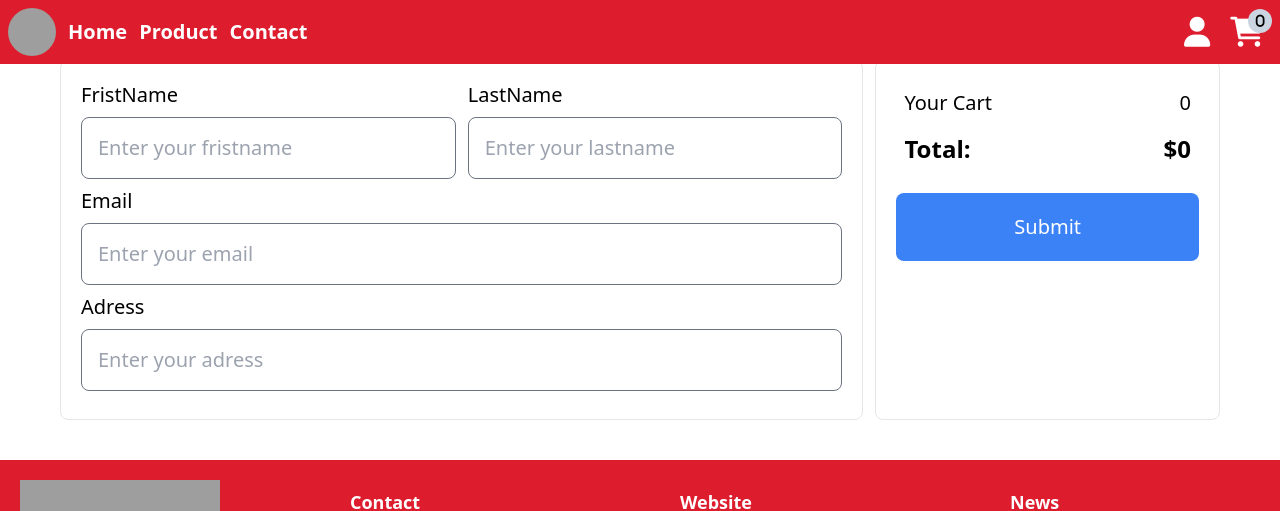
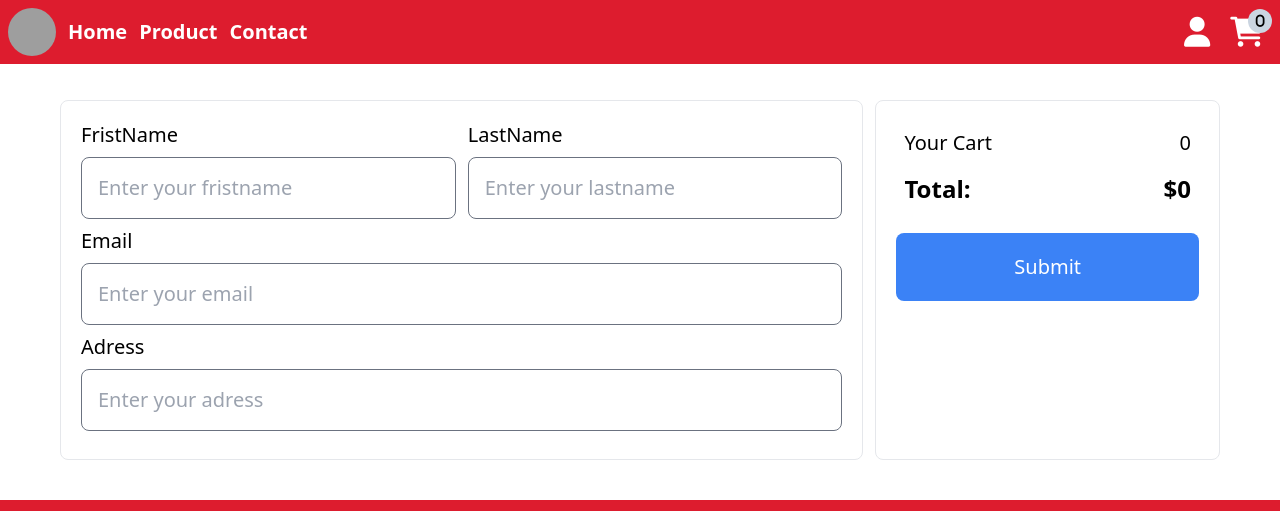
Before and after one commit to Thai-Duong/ecommerce-fruits, a React (Create React App) app: page /checkout in a window 1280 px wide. Shown: the top 511 px of the page. Built offline with nearby package versions, Linux system fonts and the light colour scheme; grey boxes are pictures that could not be loaded.

Commit message:
reposive checkout

```diff
--- a/src/pages/Checkout.js
+++ b/src/pages/Checkout.js
@@ -25,8 +25,8 @@ const Checkout = () => {
   const onSubmit = (data) => console.log(data);
   return (
     <form onSubmit={handleSubmit(onSubmit)} className="p-5 page-container">
-      <div className="flex gap-3 mt-10 text-xl ">
-        <div className="w-[70%] p-5 border rounded-lg">
+      <div className="flex gap-3 mt-20 text-xl flex-col lg:flex-row">
+        <div className="lg:w-[70%] p-5 border rounded-lg">
           <div className="flex gap-3">
             <div className="w-1/2">
               <div>FristName</div>
@@ -77,7 +77,7 @@ const Checkout = () => {
             ></Input>
           </div>
         </div>
-        <div className="w-[30%] text-xl p-5 border rounded-lg">
+        <div className="lg:w-[30%] text-xl p-5 border rounded-lg">
           <div className="flex justify-between p-2">
             <span>Your Cart</span>
             <span>{cart.length}</span>
```
